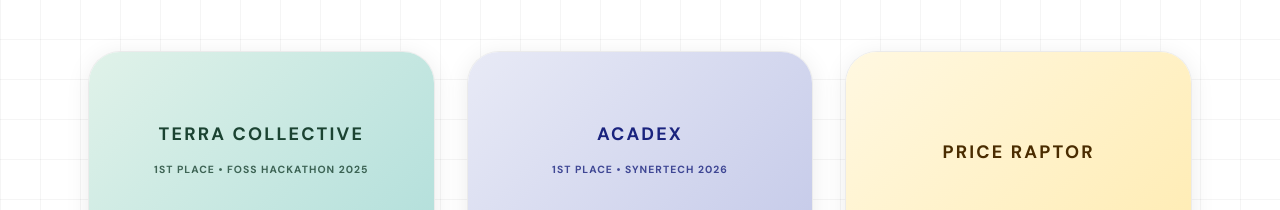
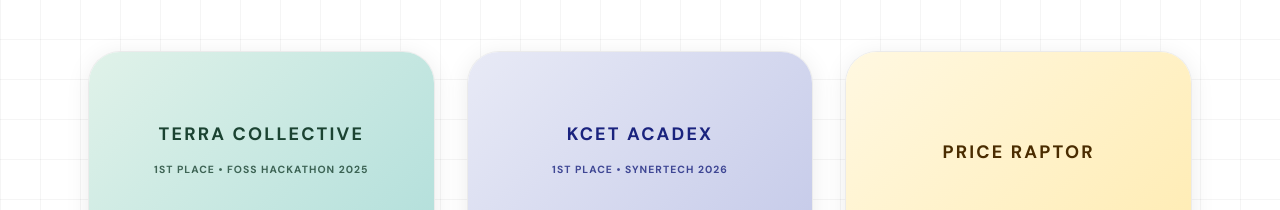
Before and after one commit to stackychan/shiblee-portfolio, a Next.js app: page / in a window 1280 px wide. Shown: the part 1081-1291 px from the top of the page. Built offline with nearby package versions, Linux system fonts and the light colour scheme; a web font is replaced by a local one.

Commit message:
Rename thumbText from Acadex to KCET Acadex

```diff
--- a/data/index.ts
+++ b/data/index.ts
@@ -92,7 +92,7 @@ export const projects: Project[] = [
       background: "linear-gradient(135deg,#e8eaf6,#c5cae9)",
       color: "#1a237e",
     },
-    thumbText: "ACADEX",
+    thumbText: "KCET ACADEX",
     badge: "1ST PLACE • SYNERTECH 2026",
     repoUrl: "https://github.com/stackychan/acadex",
     liveUrl: "https://acadex.vercel.app",
```
